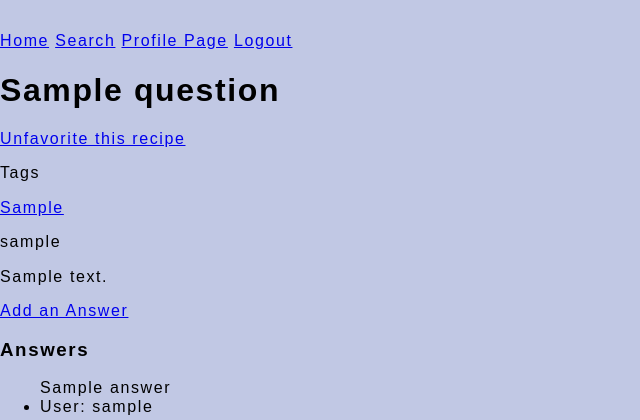
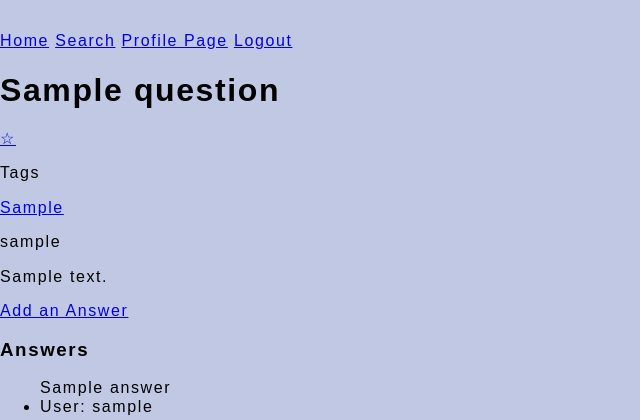
Before and after one commit to DPBefumo/question-box, a Django app: page /core/1/ in a window 1280 px wide. Shown: the top 420 px of the page, without its empty margins (0-640 px from the left). Run offline with Django 3.2, Linux system fonts and the light colour scheme; a user stored in the database is signed in; tables that the repository leaves empty hold one stand-in row (values such as "Sample post"); parts of the project's set-up code (start-up, migrations or seed data) failed here and were passed over; some libraries are stand-ins or nearby versions.

Commit message:
star feature works

```diff
--- a/core/views.py
+++ b/core/views.py
@@ -3,6 +3,7 @@ from .models import Question, Answer, search_questions_for_user, Tag
 from django.contrib.auth.decorators import login_required
 from users.models import User
 from .forms import QuestionForm, AnswerForm, UserForm
+from django.views.decorators.csrf import csrf_exempt
 from django.http import JsonResponse
 
 # Create your views here.
@@ -33,6 +34,7 @@ def edit_profile(request, user_pk):
     return render(request, 'core/edit_profile.html', {'form': form, 'profile': profile})
 
 
+@login_required
 def question_detail(request, question_pk):
     question = get_object_or_404(Question.objects.all(), pk=question_pk)
     answers = question.answers.all()
@@ -98,7 +100,7 @@ def search_questions(request):
 
     return render(request, "core/search.html", {"questions": questions, "query": query})
 
-
+@csrf_exempt
 def toggle_favorite_question(request, question_pk):
     question = get_object_or_404(Question.objects.all(), pk=question_pk)
 
--- a/static/js/core.js
+++ /dev/null
@@ -1,43 +0,0 @@
-// function to add in star for favorite question
-
-console.log("fuck this shit")
-
-const favoriteQuestionLink = document.querySelector("#favorited")
-favoriteQuestionLink.addEventListener("click", event => {
-    event.preventDefault()
-    const questionId = favoriteQuestionLink.dataset.questionId
-    fetch('/core/' + questionId + '/favorite/', {
-        method: 'POST',
-        credentials: 'include'
-    })
-    .then(res => res.json())
-    .then(data => {
-        if (data.isFavorite) {
-            favoriteQuestionLink.innerText = 'Unfavorite this recipe'
-        } else {
-            favoriteQuestionLink.innerText = 'favorite this recipe'
-        }
-    })
-})
-
-
-// function to add in star for favorite answer
-const favoriteAnswerLink = document.querySelector('#favorited')
-favoriteAnswerLink.addEventListener('click', event => {
-    event.preventDefault()
-    const answerId = favoriteAnswerLink.dataset.answerId
-    fetch('/core/' + answerId + '/favorite/', {
-        method: 'POST',
-        credentials: 'include'
-    })
-    .then(res => res.json())
-    .then(data => {
-        if (data.isFavorite) {
-            favoriteAnswerLink.innerText = 'Unfavorite this recipe'
-        } else {
-            favoriteAnswerLink.innerText = 'favorite this recipe'
-        }
-    })
-})
-
-// function to have answer added in on question page and not to take you to another page
--- a/templates/core/question_detail.html
+++ b/templates/core/question_detail.html
@@ -4,10 +4,12 @@
 {% block content %}
 
 <h1>{{ question.title }}</h1>
+{% if user.is_authenticated %}
 {% if user_favorite_question %}
-<a id="favorited" data-question-id="{{ question.pk }}" href="#">Unfavorite this recipe</a>
+<a id="favorited" data-question-id="{{ question.pk }}" href="#">&#9734;</a>
 {% else %}
-<a id="favorited" data-question-id="{{ question.pk }}" href="#">Favorite this recipe</a>
+<a id="favorited" data-question-id="{{ question.pk }}" href="#">&#11088;</a>
+{% endif %}
 {% endif %}
 <p>Tags</p>
 <div>
@@ -34,5 +36,25 @@
 <a class="bg-gray f5 link dim br3 ph3 pv2 mb2 dib fw5" href="{% url 'delete_question' question_pk=question.pk %}">Delete Question</a>
 {% endif %}
 
+<script>
+    const favoriteQuestionLink = document.querySelector("#favorited")
+    favoriteQuestionLink.addEventListener("click", event => {
+        event.preventDefault()
+        const questionId = favoriteQuestionLink.dataset.questionId
+        fetch('/core/' + questionId + '/favorite/', {
+            method: 'POST',
+            credentials: 'include'
+        })
+        .then(res => res.json())
+        .then(data => {
+            if (data.isFavorite) {
+                favoriteQuestionLink.innerHTML = '&#9734'
+            } else {
+                favoriteQuestionLink.innerHTML = '&#11088;'
+            }
+        })
+    })
+</script>
+
 
 {% endblock %}
```
